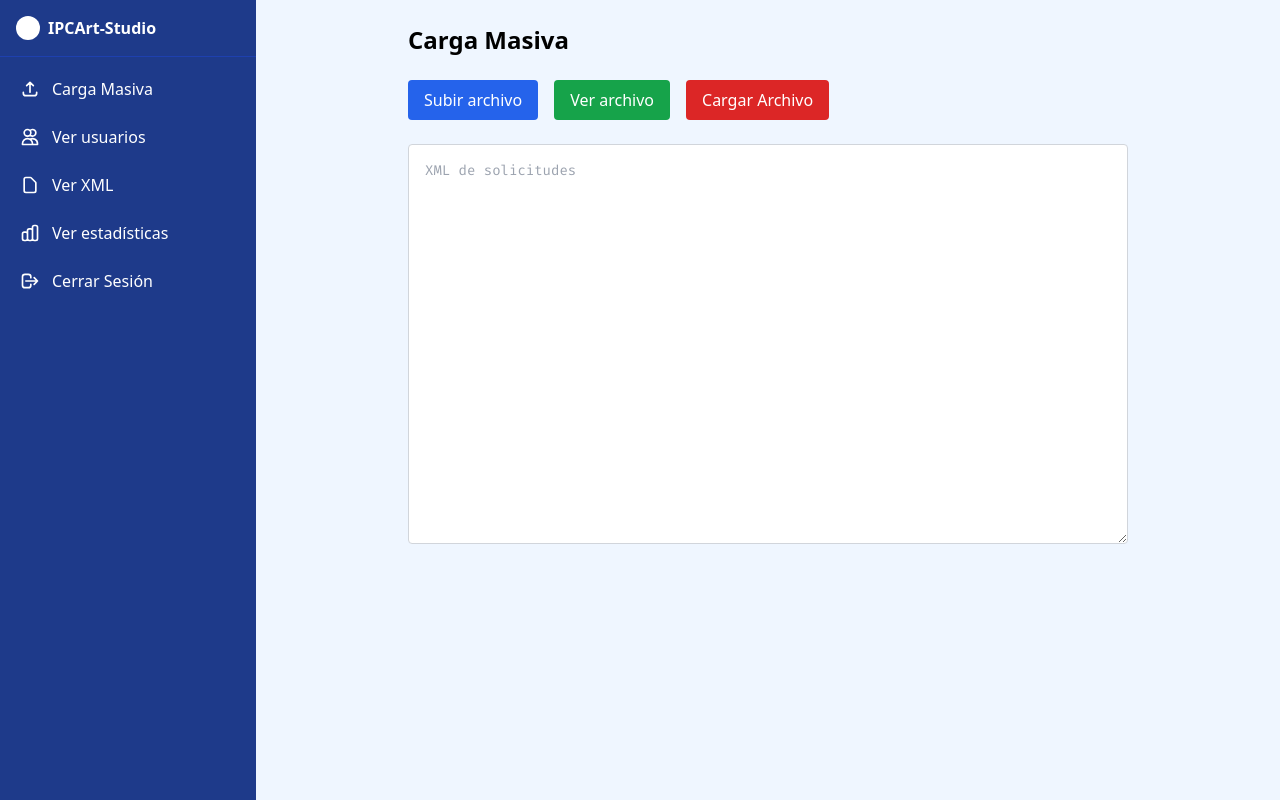
After one commit to SebastianVelasquezValle/IPC2_ProyectoVD2024_-202300580, a Django app: page /admin/carga/ in a window 1280 px wide. The commit adds this page. Run offline with Django 5.2, Linux system fonts and the light colour scheme; some libraries are stand-ins or nearby versions.

Commit message:
feat: parte de cagar archivos/usuarios completado

```diff
--- a/Proyecto2/Frontend/app/forms.py
+++ b/Proyecto2/Frontend/app/forms.py
@@ -4,3 +4,6 @@ from django import forms
 class LoginForm(forms.Form):
     iduser = forms.CharField(label='iduser')
     password = forms.CharField(widget=forms.PasswordInput(), label='password')
+
+class FileForm(forms.Form):
+    file = forms.FileField(label='file')
--- a/Proyecto2/Frontend/app/templates/admin.html
+++ b/Proyecto2/Frontend/app/templates/admin.html
@@ -4,9 +4,65 @@
 <head>
     <meta charset="UTF-8">
     <meta name="viewport" content="width=device-width, initial-scale=1.0">
+    <script src="https://cdn.tailwindcss.com"></script>
     <title>Admin</title>
 </head>
 <body>
-    <h1>Hola admin</h1>
+    <div class="flex min-h-screen">
+        <!-- Sidebar -->
+        <aside class="w-64 bg-blue-900 text-white">
+            <!-- Header -->
+            <div class="p-4 border-b border-blue-800">
+                <div class="flex items-center gap-2">
+                    <div class="w-6 h-6 bg-white rounded-full"></div>
+                    <h1 class="font-semibold">IPCArt-Studio</h1>
+                </div>
+            </div>
+
+            <!-- Navigation -->
+            <nav class="p-2">
+                <a href="{% url 'carga' %}" class="flex items-center gap-3 p-3 rounded-lg hover:bg-blue-800 transition-colors">
+                    <svg class="w-5 h-5" fill="none" stroke="currentColor" viewBox="0 0 24 24">
+                        <path stroke-linecap="round" stroke-linejoin="round" stroke-width="2" d="M4 16v1a3 3 0 003 3h10a3 3 0 003-3v-1m-4-8l-4-4m0 0L8 8m4-4v12"/>
+                    </svg>
+                    <span>Carga Masiva</span>
+                </a>
+
+                <a href="#" class="flex items-center gap-3 p-3 rounded-lg hover:bg-blue-800 transition-colors">
+                    <svg class="w-5 h-5" fill="none" stroke="currentColor" viewBox="0 0 24 24">
+                        <path stroke-linecap="round" stroke-linejoin="round" stroke-width="2" d="M12 4.354a4 4 0 110 5.292M15 21H3v-1a6 6 0 0112 0v1zm0 0h6v-1a6 6 0 00-9-5.197M13 7a4 4 0 11-8 0 4 4 0 018 0z"/>
+                    </svg>
+                    <span>Ver usuarios</span>
+                </a>
+
+                <a href="#" class="flex items-center gap-3 p-3 rounded-lg hover:bg-blue-800 transition-colors">
+                    <svg class="w-5 h-5" fill="none" stroke="currentColor" viewBox="0 0 24 24">
+                        <path stroke-linecap="round" stroke-linejoin="round" stroke-width="2" d="M7 21h10a2 2 0 002-2V9.414a1 1 0 00-.293-.707l-5.414-5.414A1 1 0 0012.586 3H7a2 2 0 00-2 2v14a2 2 0 002 2z"/>
+                    </svg>
+                    <span>Ver XML</span>
+                </a>
+
+                <a href="#" class="flex items-center gap-3 p-3 rounded-lg hover:bg-blue-800 transition-colors">
+                    <svg class="w-5 h-5" fill="none" stroke="currentColor" viewBox="0 0 24 24">
+                        <path stroke-linecap="round" stroke-linejoin="round" stroke-width="2" d="M9 19v-6a2 2 0 00-2-2H5a2 2 0 00-2 2v6a2 2 0 002 2h2a2 2 0 002-2zm0 0V9a2 2 0 012-2h2a2 2 0 012 2v10m-6 0a2 2 0 002 2h2a2 2 0 002-2m0 0V5a2 2 0 012-2h2a2 2 0 012 2v14a2 2 0 01-2 2h-2a2 2 0 01-2-2z"/>
+                    </svg>
+                    <span>Ver estadísticas</span>
+                </a>
+
+                <a href="#" class="flex items-center gap-3 p-3 rounded-lg hover:bg-blue-800 transition-colors">
+                    <svg class="w-5 h-5" fill="none" stroke="currentColor" viewBox="0 0 24 24">
+                        <path stroke-linecap="round" stroke-linejoin="round" stroke-width="2" d="M17 16l4-4m0 0l-4-4m4 4H7m6 4v1a3 3 0 01-3 3H6a3 3 0 01-3-3V7a3 3 0 013-3h4a3 3 0 013 3v1"/>
+                    </svg>
+                    <span>Cerrar Sesión</span>
+                </a>
+            </nav>
+        </aside>
+
+        <!-- Main Content -->
+        <main class="main-content flex-1 bg-blue-50">
+            <!-- Your content will go here -->
+            {% block content %}{% endblock %}
+        </main>
+    </div>
 </body>
 </html>
--- /dev/null
+++ b/Proyecto2/Frontend/app/templates/carga.html
@@ -0,0 +1,52 @@
+{% extends "admin.html" %}
+{% load static %}
+{% block content %}
+{# Agregamos la vista de carga #}
+<script src="https://cdn.tailwindcss.com"></script>
+<link href="https://fonts.googleapis.com/css2?family=Fira+Code:wght@400&display=swap" rel="stylesheet">
+<div class="container mx-auto p-6 max-w-3xl">
+    <h1 class="text-2xl font-bold mb-6">Carga Masiva</h1>
+
+    <!-- Container for both forms and textarea -->
+    <div class="space-y-6">
+        <!-- Forms container -->
+        <div class="flex gap-4">
+            <!-- First form with two buttons -->
+            <form
+                method="POST"
+                enctype="multipart/form-data"
+                action="/admin/cargaxml/"
+                class="flex gap-4"
+            >
+                {% csrf_token %}
+                <label for="file" class="px-4 py-2 bg-blue-600 hover:bg-blue-700 text-white rounded transition-colors cursor-pointer">
+                    Subir archivo
+                </label>
+                <input type="file" id="file" name="file" accept="text/xml" class="hidden">
+                <button type="submit" class="px-4 py-2 bg-green-600 hover:bg-green-700 text-white rounded transition-colors">Ver archivo</button>
+            </form>
+
+            <!-- Second form with single button -->
+            <form
+                method="POST"
+                enctype="multipart/form-data"
+                action="/admin/cargausers/"
+            >
+            {% csrf_token %}
+                <button type="button" class="px-4 py-2 bg-red-600 hover:bg-red-700 text-white rounded transition-colors">
+                    Cargar Archivo
+                </button>
+            </form>
+        </div>
+
+        <!-- Textarea container -->
+        <div>
+            {% if contenido  %}
+                <textarea class="w-full h-[400px] p-4 border border-gray-300 rounded font-['Fira_Code'] text-sm" placeholder="XML de solicitudes" readonly>{{contenido}}</textarea>
+            {% else %}
+                <textarea class="w-full h-[400px] p-4 border border-gray-300 rounded font-['Fira_Code'] text-sm" placeholder="XML de solicitudes" readonly></textarea>
+            {% endif %}
+        </div>
+    </div>
+</div>
+{% endblock %}
--- a/Proyecto2/Frontend/app/urls.py
+++ b/Proyecto2/Frontend/app/urls.py
@@ -10,4 +10,7 @@ urlpatterns = [
     path('signin/', views.iniciarSesion, name='signin'),
     path('admin/', views.adminPage, name='admin'),
     path('user/', views.userPage, name='user'),
+    path('admin/carga/', views.cargaAdminPage, name='carga'),
+    path('admin/cargaxml/', views.cargarXML, name='cargaxml'),
+    path('admin/cargausers/', views.enviarUsersXML, name='cargausers'),
 ]
--- a/Proyecto2/Frontend/app/views.py
+++ b/Proyecto2/Frontend/app/views.py
@@ -7,12 +7,16 @@ from django.core.cache import cache
 from django.http import HttpResponse
 from django.shortcuts import redirect, render
 
-from .forms import LoginForm
+from .forms import LoginForm, FileForm
 
 # Create your views here.
 
 endpoint = 'http://localhost:4000/'
 
+contexto = {
+    'contenido_archivo': None,
+    'binario_xml':None
+}
 #Esta es una vista de ejemplo, pero puedes agregar las que necesites
 def index(request):
     return render(request, 'index.html')
@@ -61,7 +65,7 @@ def iniciarSesion(request):
                     #cache.set('id_user', usuario_a_loguearse, timeout=None)
                     #Si quiero almacenarlo en la cookies
                     #pagina_redireccion = redirect('carga') # habilitar cuando se tenga la vista de carga
-                    pagina_redireccion = redirect('admin')
+                    pagina_redireccion = redirect('carga')
                     pagina_redireccion.set_cookie('id_user', iduser)
                     return pagina_redireccion
                 elif rol == 2:
@@ -78,8 +82,60 @@ def iniciarSesion(request):
     except:
         return render(request, 'login.html')
 
+'''
+    Admin
+'''
+
 def adminPage(request):
     return render(request, 'admin.html')
 
+def cargaAdminPage(request):
+    return render(request, 'carga.html')
+
+def cargarXML(request):
+    ctx = {
+        'contenido': None
+    }
+    try:
+        if request.method == 'POST':
+            form = FileForm(request.POST, request.FILES)
+            if form.is_valid():
+                archivo = request.FILES['file']
+                #guardamos el binario
+                xml = archivo.read()
+                xml_decodificado = xml.decode('utf-8')
+                #guardamos el contenido del archivo en nuestro contexto global
+                contexto['binario_xml'] = xml
+                contexto['contenido_archivo'] = xml_decodificado
+                #guardamos el contenido del archivo en nuestro contexto local
+                ctx['contenido'] = xml_decodificado
+                return render(request, 'carga.html', ctx)
+    except:
+        return render(request, 'carga.html')
+
+def enviarUsersXML(request):
+    try:
+        if request.method == 'POST':
+            xml = contexto['binario_xml'] # obtenemos el binario del archivo de la variable global
+            if xml is None:
+                return render(request, 'carga.html')
+
+            #Peticion al backend
+            url = endpoint + 'admin/cargarUsuarios'
+            response = requests.post(url, data=xml)
+            respuesta = response.json()
+            print(respuesta)
+            contexto['binario_xml'] = None
+            contexto['contenido_archivo'] = None
+            return render(request, 'carga.html')
+    except:
+        return render(request, 'carga.html')
+
+
+
+
+'''
+    Usuario
+'''
 def userPage(request):
     return render(request, 'usuario.html')
```
Also changed, not shown: Proyecto2/entradas/usuarios.xml (added, +73 -0 lines).
